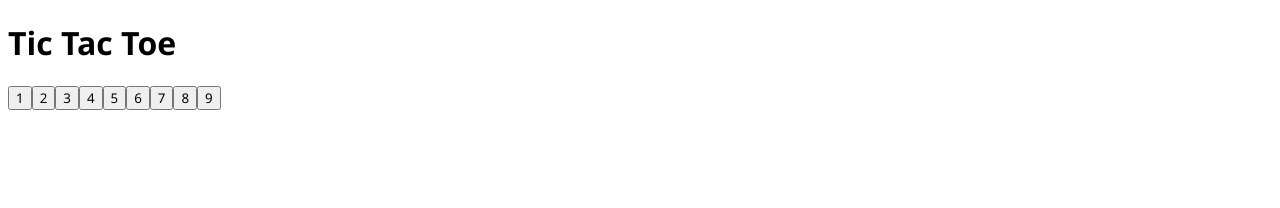
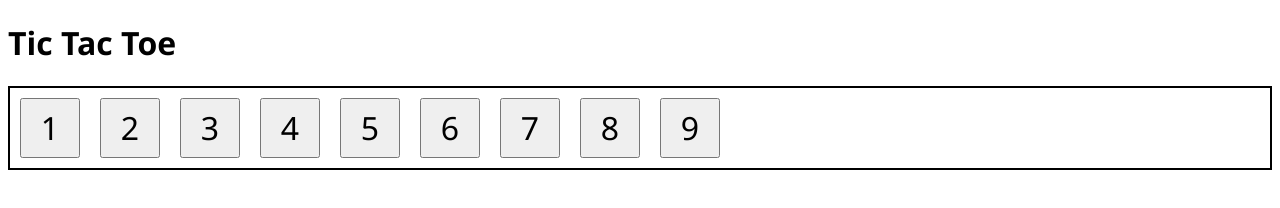
Before and after one commit to bonepugznharmony/tic-tac-toe, a website: page index.html in a window 1280 px wide. Drawn offline with Linux system fonts and the light colour scheme.

Commit message:
button styling and margins

```diff
--- a/styles.css
+++ b/styles.css
@@ -2,6 +2,15 @@
   font-family: 'Segoe UI', Tahoma, Geneva, Verdana, sans-serif;
 }
 
-p {
-  font-size: 1em;
+.grid-container {
+  display: block;
+  font-size: 2em;
+  border: 2px solid black;
 }
+
+.grid-btn {
+  font-size: 32px;
+  width: 60px;
+  height: 60px;
+  margin: 10px;
+}
```
